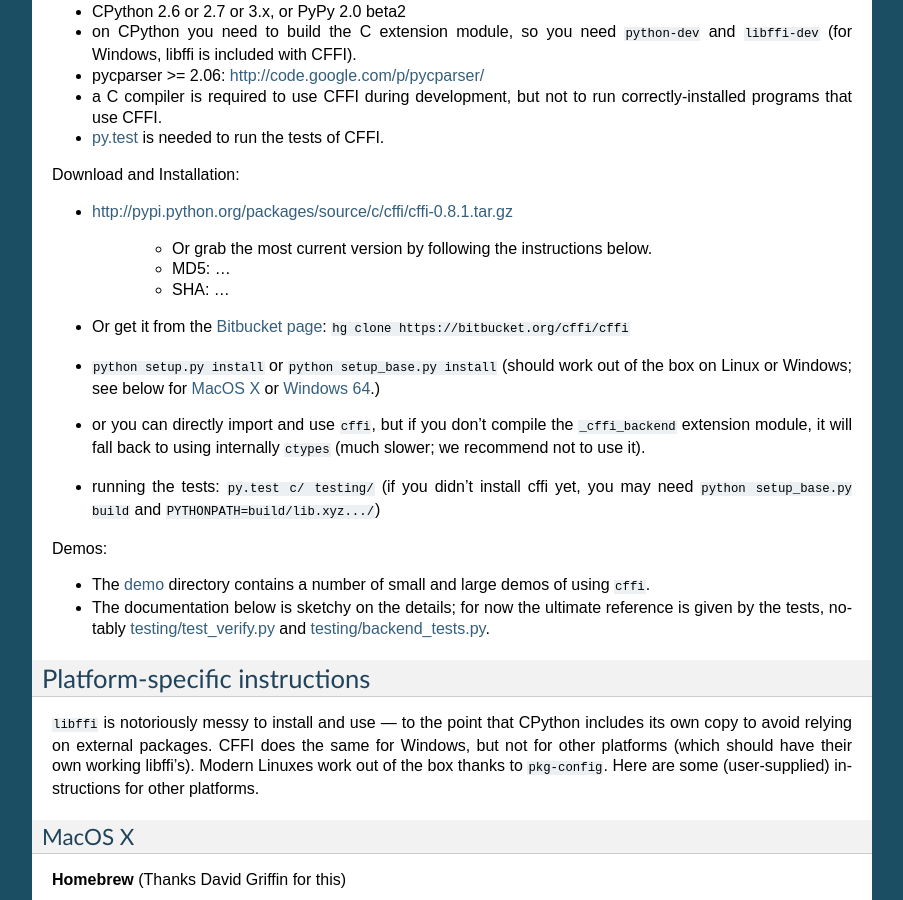
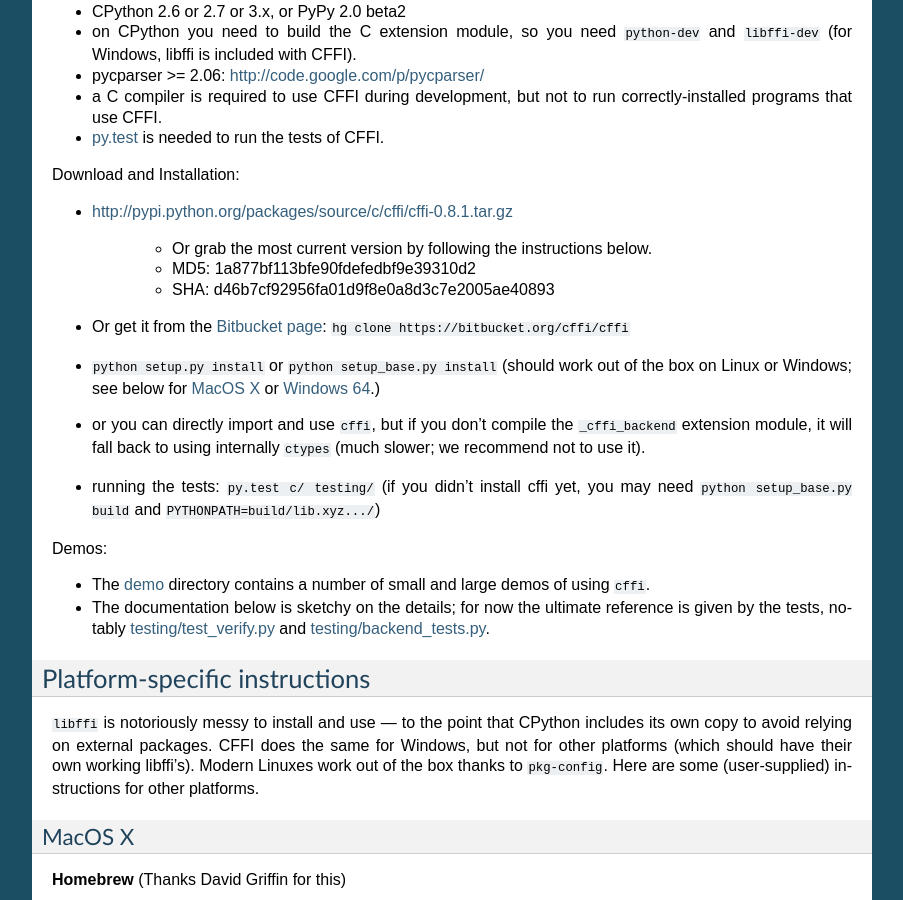
Before and after one commit to python-cffi/cffi, a Sphinx documentation site: the page built from doc/source/index.rst, in a window 1280 px wide and 900 px high, scrolled down 860 px. Shown: the whole window, without its empty margins (198-1101 px from the left). Built offline with Sphinx 7.4.7, drawn with Linux system fonts in a browser that asks for light colours.

Commit message:
MD5/SHA1

```diff
--- a/doc/source/index.rst
+++ b/doc/source/index.rst
@@ -92,9 +92,9 @@
 
    - Or grab the most current version by following the instructions below.
 
-   - MD5: ...
-
-   - SHA: ...
+   - MD5: 1a877bf113bfe90fdefedbf9e39310d2
+
+   - SHA: d46b7cf92956fa01d9f8e0a8d3c7e2005ae40893
 
 * Or get it from the `Bitbucket page`_:
   ``hg clone https://bitbucket.org/cffi/cffi``
```
